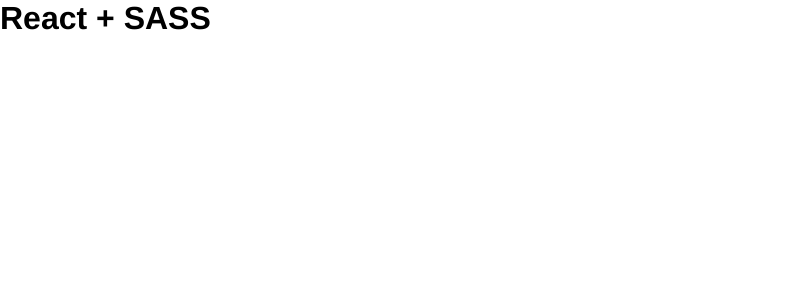
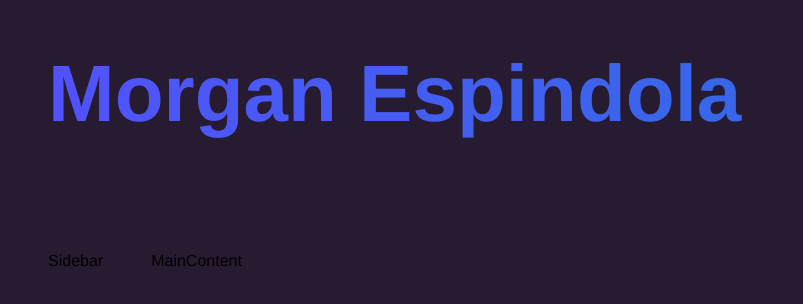
Before and after one commit to mspdl/sass_scss, a React (Vite) app in the folder 015-react-sass/: page / in a window 1280 px wide. Shown: the top 304 px of the page, without its empty margins (0-803 px from the left). Built offline with nearby package versions, Linux system fonts and the light colour scheme.

Commit message:
Section 15: Preparation finished

```diff
--- a/015-react-sass/src/App.jsx
+++ b/015-react-sass/src/App.jsx
@@ -1,7 +1,13 @@
+import MainContent from "./components/MainContent";
+import Sidebar from "./components/Sidebar";
+import "./styles/components/app.scss";
+
 function App() {
   return (
-    <div className="App">
-      <h1>React + SASS</h1>
+    <div id="portfolio">
+      <h1>Morgan Espindola</h1>
+      <Sidebar />
+      <MainContent />
     </div>
   );
 }
--- /dev/null
+++ b/015-react-sass/src/components/MainContent.jsx
@@ -0,0 +1,5 @@
+const MainContent = () => {
+  return <div>MainContent</div>;
+};
+
+export default MainContent;
--- /dev/null
+++ b/015-react-sass/src/components/Sidebar.jsx
@@ -0,0 +1,5 @@
+const Sidebar = () => {
+  return <div>Sidebar</div>;
+};
+
+export default Sidebar;
--- /dev/null
+++ b/015-react-sass/src/styles/components/app.scss
@@ -0,0 +1,18 @@
+@use "../variables";
+
+#portfolio {
+  display: flex;
+  flex-wrap: wrap;
+  padding: 3rem;
+  gap: 3rem;
+
+  h1 {
+    width: 100%;
+    font-size: 5rem;
+    margin-bottom: 4rem;
+    background: variables.$gradient;
+    background-clip: text;
+    -webkit-background-clip: text;
+    -webkit-text-fill-color: transparent;
+  }
+}
--- a/015-react-sass/src/styles/main.scss
+++ b/015-react-sass/src/styles/main.scss
@@ -6,3 +6,12 @@
   font-family: variables.$font-stack;
   box-sizing: border-box;
 }
+
+body {
+  background-color: variables.$body-bg-color;
+}
+
+a,
+svg {
+  transition: .4s;
+}
--- a/015-react-sass/src/styles/variables.scss
+++ b/015-react-sass/src/styles/variables.scss
@@ -1 +1,14 @@
+// Fonts
 $font-stack: "Helvetica";
+
+// Colors
+$text-color: #fff;
+$text-color-secondary: #a6a6a6;
+$body-bg-color: #271b31;
+$bg-color: #111;
+$bg-color-secondary: #1d1d1d;
+$gradient: linear-gradient(90deg, rgba(82, 82, 250, 1) 0%, rgba(36, 118, 221, 1) 100%);
+
+// Sizes
+$container-border-radius: 10px;
+$card-border-radius: 5px;
```
Also changed, not shown: 015-react-sass/src/img/eu.jpg (added).
